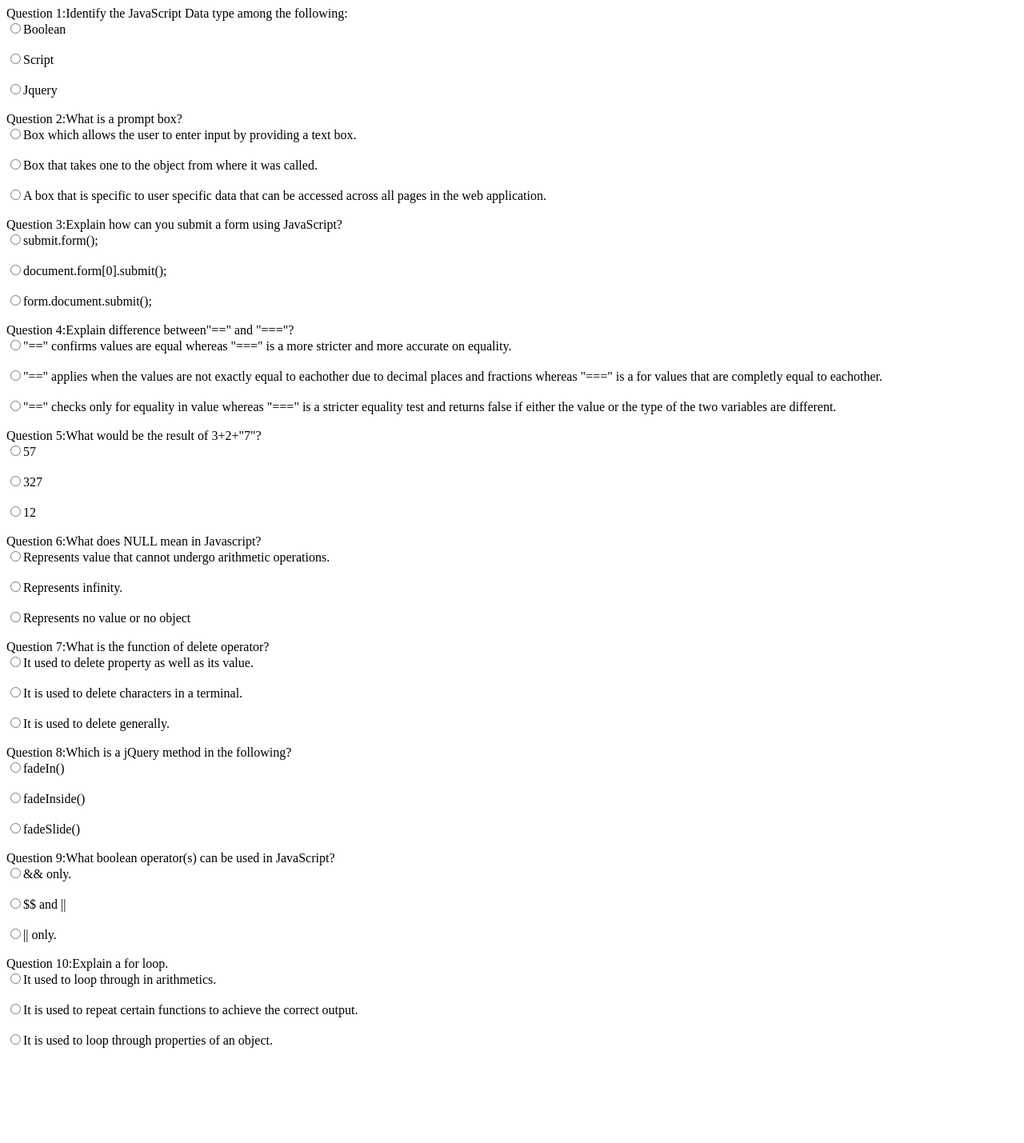
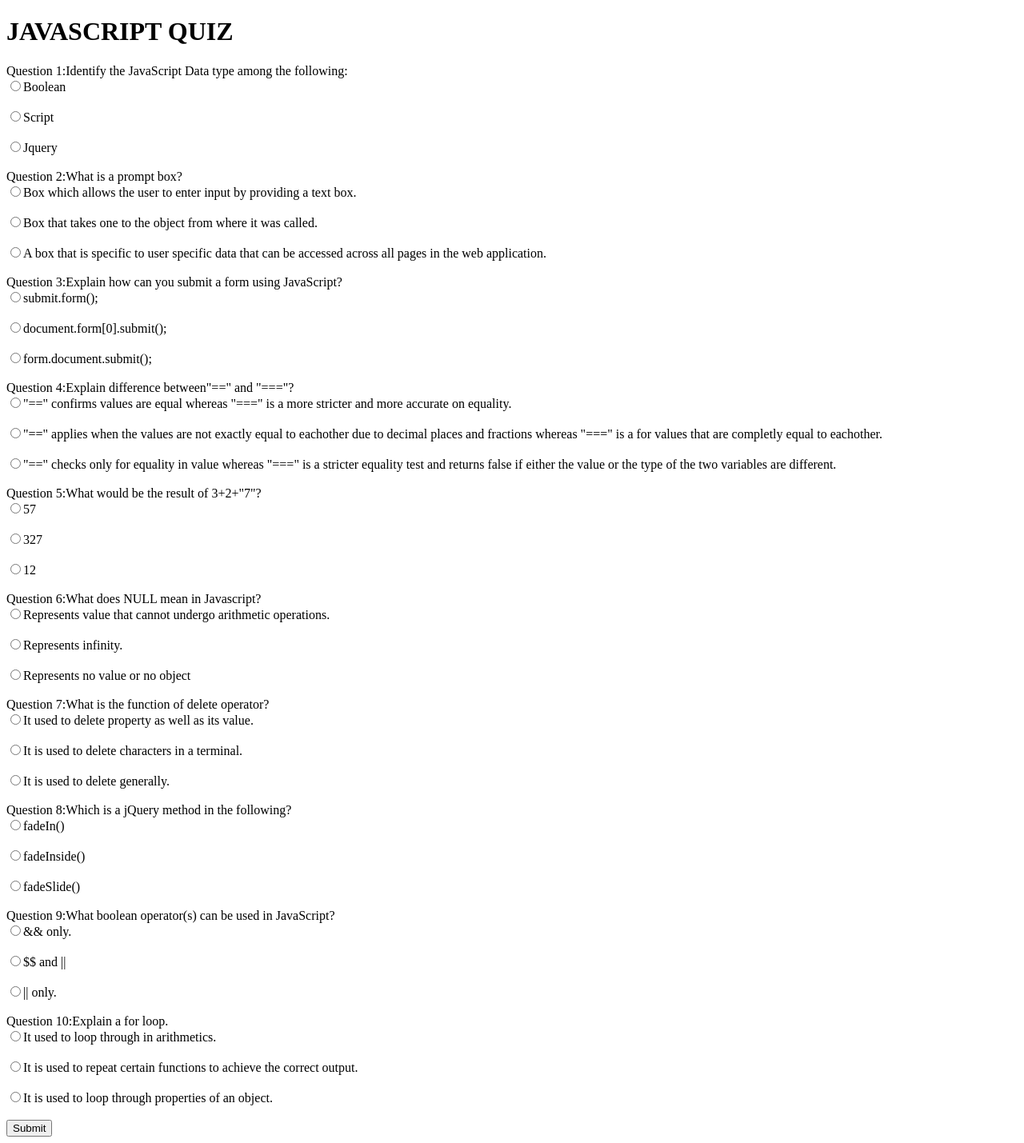
Before and after one commit to Bettyrosew/Quiz-board, a plain HTML site: page index.html in a window 1280 px wide. Shown: the whole page at 80% size. Before the commit the page ends 1336 px from the top, so only its background shows below. Drawn offline with Linux system fonts and the light colour scheme.

Commit message:
add forms in index.html file

```diff
--- a/index.html
+++ b/index.html
@@ -4,6 +4,8 @@
   <title>Quiz-Board</title>
 </head>
 <body>
+  <h1><span class="heading">JAVASCRIPT QUIZ</span></h1>
+  <h2><span class="heading1"></span></h2>
 <form name="Quiz">
   <div class ="quizboard">
 Question 1:Identify the JavaScript Data type among the following:<br>
@@ -55,3 +57,5 @@ Question 10:Explain a for loop.<br>
 <input type="radio" name="q10"  value="choicea">It used to loop through in arithmetics.<br></br>
 <input type="radio" name="q10" value="choiceb">It is used to repeat certain functions to achieve the correct output.<br></br>
 <input type="radio" name="q10" value="choicec">It is used to loop through properties of an object.<br></br>
+
+<input type="button" value="Submit" onClick="answer()">
```
